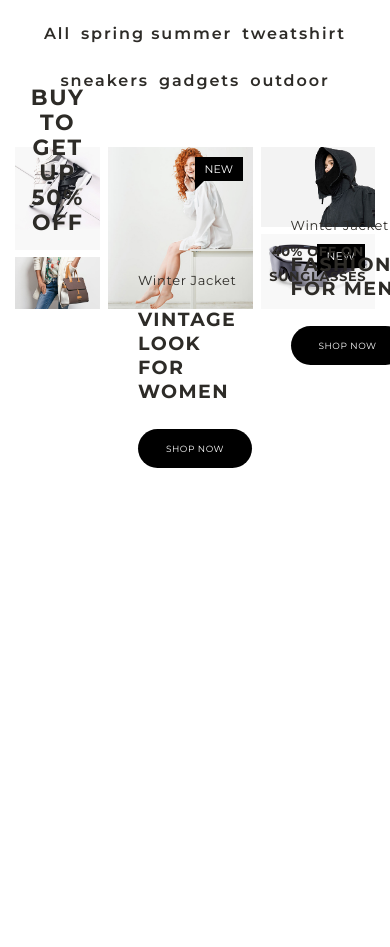
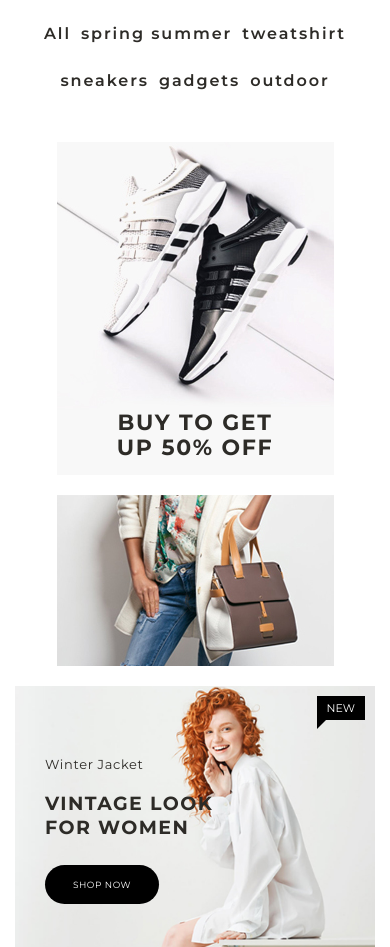
Before and after one commit to PerpetuumG/fashion, a website: page index.html in a window 390 px wide. Shown: the part 860-1807 px from the top of the page. Before the commit the page ends 1353 px from the top, so only its background shows below. Drawn offline with nearby package versions, Linux system fonts and the light colour scheme; files that its build step writes are made by us from their sources.

Commit message:
Адаптация блока с предложениями под различные разрешения

```diff
--- a/scss/blocks/offers.scss
+++ b/scss/blocks/offers.scss
@@ -120,3 +120,71 @@
         }
     }
 }
+
+@media(max-width: 1024px){
+    .offers{
+        flex-wrap: wrap;
+
+        .offers__right{
+            flex-basis: 100%;
+            display: block;
+
+            .offers__element{
+                max-width: 371px;
+                margin: 20px auto;
+            }
+        }
+
+        .offers__center{
+            margin: 0;
+        }
+    }
+}
+
+@media (max-width: 800px){
+    .offers{
+        .offers__left{
+            flex-basis: 100%;
+            display: block;
+
+            .offers__element{
+                max-width: 277px;
+                margin: 20px auto;
+            }
+        }
+
+        .offers__center{
+            flex-basis: 100%;
+            display: block;
+
+            .offers__element{
+                max-width: 470px;
+                margin: 0 auto;
+            }
+        }
+    }
+}
+
+@media (max-width: 768px){
+    .offers{
+        margin: 25px 0;
+
+        .offers__center{
+            .offers__info{
+                top: 50px;
+            }
+        }
+
+        .offers__right{
+            .offers__info{
+                top: 15px;
+            }
+        }
+
+        .offers__element--glasses{
+            .offers__info{
+                top: auto;
+            }
+        }
+    }
+}
```
Also changed, not shown: build/css/style.css.
